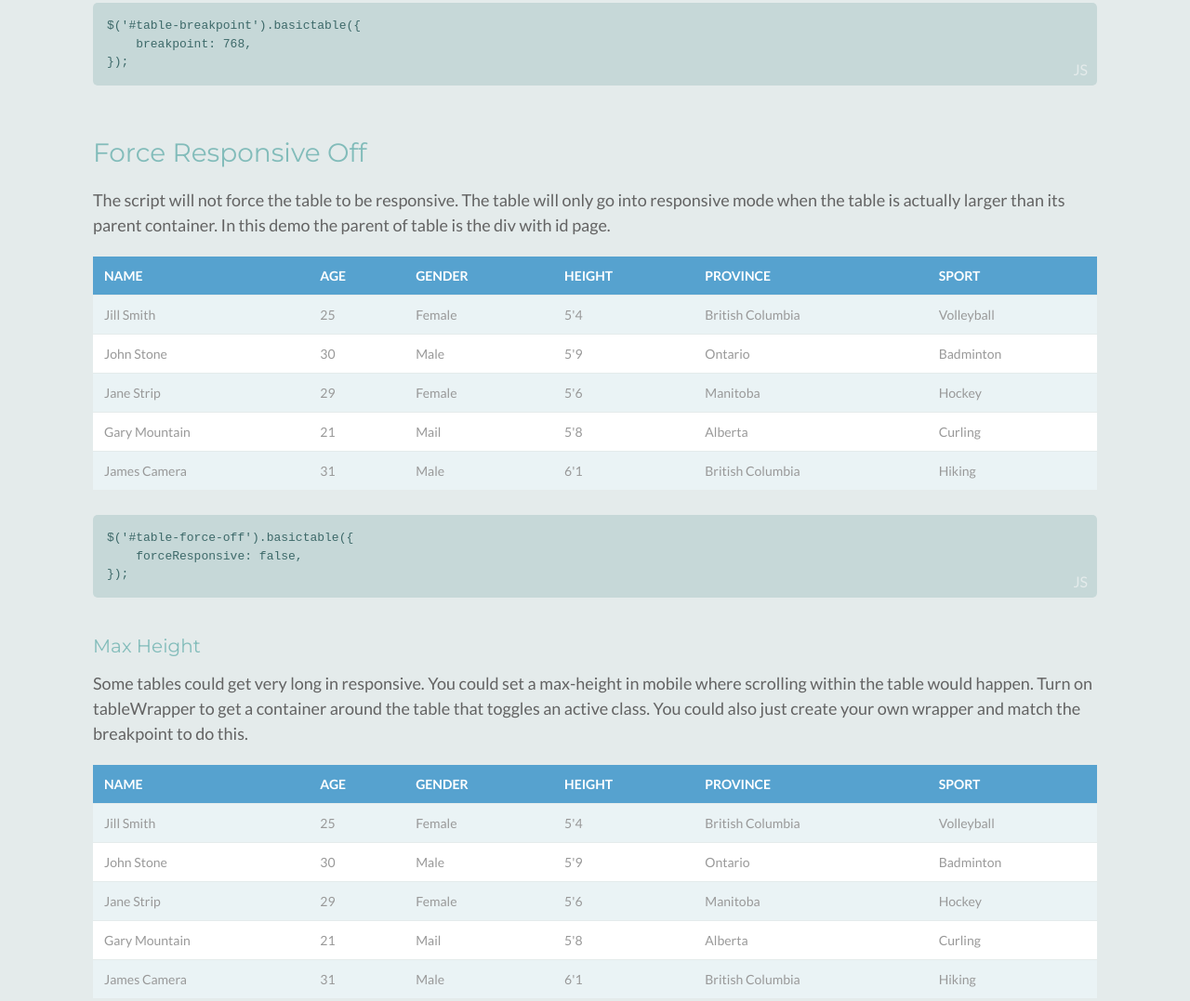
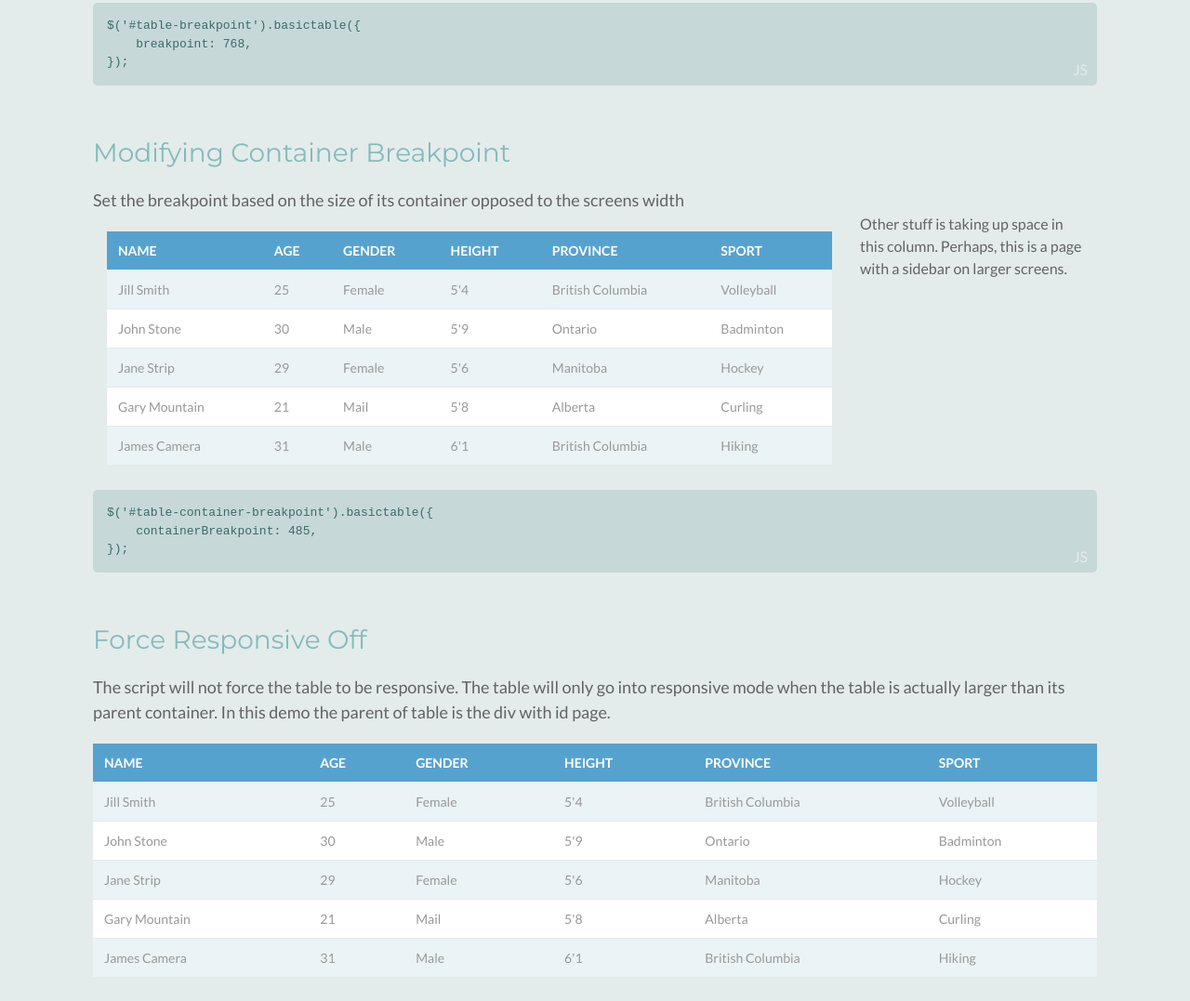
Before and after one commit to jerrylow/basictable, a website: page demo/index.html in a window 1280 px wide. Shown: the part 1142-2219 px from the top of the page at 93% size. Drawn offline with nearby package versions, Linux system fonts and the light colour scheme.

Commit message:
Perserve original functionality - default breakpoint, added demo

```diff
--- a/demo/css/style.css
+++ b/demo/css/style.css
@@ -354,3 +354,58 @@ table {
 .table_horizontal thead > tr:last-child > td {
   border-bottom-width: 0;
 }
+
+/*Bootstrap*/
+* {
+  -webkit-box-sizing: border-box;
+  -moz-box-sizing: border-box;
+  box-sizing: border-box;
+}
+*:before,
+*:after {
+  -webkit-box-sizing: border-box;
+  -moz-box-sizing: border-box;
+  box-sizing: border-box;
+}
+.container-fluid {
+  margin-right: auto;
+  margin-left: auto;
+  padding-left: 15px;
+  padding-right: 15px;
+}
+.row {
+  margin-left: -15px;
+  margin-right: -15px;
+}
+.col-xs-1, .col-sm-1, .col-md-1, .col-lg-1, .col-xs-2, .col-sm-2, .col-md-2, .col-lg-2, .col-xs-3, .col-sm-3, .col-md-3, .col-lg-3, .col-xs-4, .col-sm-4, .col-md-4, .col-lg-4, .col-xs-5, .col-sm-5, .col-md-5, .col-lg-5, .col-xs-6, .col-sm-6, .col-md-6, .col-lg-6, .col-xs-7, .col-sm-7, .col-md-7, .col-lg-7, .col-xs-8, .col-sm-8, .col-md-8, .col-lg-8, .col-xs-9, .col-sm-9, .col-md-9, .col-lg-9, .col-xs-10, .col-sm-10, .col-md-10, .col-lg-10, .col-xs-11, .col-sm-11, .col-md-11, .col-lg-11, .col-xs-12, .col-sm-12, .col-md-12, .col-lg-12 {
+  position: relative;
+  min-height: 1px;
+  padding-left: 15px;
+  padding-right: 15px;
+}
+
+@media (min-width: 768px) {
+  .col-sm-1, .col-sm-2, .col-sm-3, .col-sm-4, .col-sm-5, .col-sm-6, .col-sm-7, .col-sm-8, .col-sm-9, .col-sm-10, .col-sm-11, .col-sm-12 {
+    float: left;
+  }
+  .col-sm-3 {
+    width: 25%;
+  }
+  .col-sm-9 {
+    width: 75%;
+  }
+}
+.clearfix:before,
+.clearfix:after,
+.container-fluid:before,
+.container-fluid:after,
+.row:before,
+.row:after {
+  content: " ";
+  display: table;
+}
+.clearfix:after,
+.container-fluid:after,
+.row:after {
+  clear: both;
+}
--- a/demo/index.html
+++ b/demo/index.html
@@ -7,7 +7,7 @@
   <link rel="stylesheet" type="text/css" href="css/style.css" />
   <link rel="stylesheet" type="text/css" href="../basictable.css" />
 
-  <script src="//ajax.googleapis.com/ajax/libs/jquery/2.1.1/jquery.min.js"></script>
+  <script src="https://ajax.googleapis.com/ajax/libs/jquery/2.1.1/jquery.min.js"></script>
   <script type="text/javascript" src="../jquery.basictable.min.js"></script>
 
   <script type="text/javascript">
@@ -16,6 +16,10 @@
 
       $('#table-breakpoint').basictable({
         breakpoint: 768
+      });
+
+      $('#table-container-breakpoint').basictable({
+        containerBreakpoint: 485
       });
 
       $('#table-swap-axis').basictable({
@@ -167,6 +171,75 @@
   <code class="js">
     $('#table-breakpoint').basictable({<br />
     &nbsp;&nbsp;&nbsp;&nbsp;breakpoint: 768,<br />
+    });
+  </code>
+
+  <h2>Modifying Container Breakpoint</h2>
+  <p>Set the breakpoint based on the size of its container opposed to the screens width</p>
+  <div class="container-fluid">
+    <div class="row">
+      <div class="col-sm-9">
+          <table id="table-container-breakpoint">
+          <thead>
+            <tr>
+              <th>Name</th>
+              <th>Age</th>
+              <th>Gender</th>
+              <th>Height</th>
+              <th>Province</th>
+              <th>Sport</th>
+            </tr>
+          </thead>
+          <tbody>
+            <tr>
+              <td>Jill Smith</td>
+              <td>25</td>
+              <td>Female</td>
+              <td>5'4</td>
+              <td>British Columbia</td>
+              <td>Volleyball</td>
+            </tr>
+            <tr>
+              <td>John Stone</td>
+              <td>30</td>
+              <td>Male</td>
+              <td>5'9</td>
+              <td>Ontario</td>
+              <td>Badminton</td>
+            </tr>
+            <tr>
+              <td>Jane Strip</td>
+              <td>29</td>
+              <td>Female</td>
+              <td>5'6</td>
+              <td>Manitoba</td>
+              <td>Hockey</td>
+            </tr>
+            <tr>
+              <td>Gary Mountain</td>
+              <td>21</td>
+              <td>Mail</td>
+              <td>5'8</td>
+              <td>Alberta</td>
+              <td>Curling</td>
+            </tr>
+            <tr>
+              <td>James Camera</td>
+              <td>31</td>
+              <td>Male</td>
+              <td>6'1</td>
+              <td>British Columbia</td>
+              <td>Hiking</td>
+            </tr>
+          </tbody>
+        </table>
+      </div>
+      <div class="col-sm-3">Other stuff is taking up space in this column. Perhaps, this is a page with a sidebar on larger screens.</div>
+    </div>
+  </div>
+  <code class="js">
+    $('#table-container-breakpoint').basictable({<br />
+    &nbsp;&nbsp;&nbsp;&nbsp;containerBreakpoint: 485,<br />
     });
   </code>
 
```
Also changed, not shown: jquery.basictable.js, jquery.basictable.min.js.
